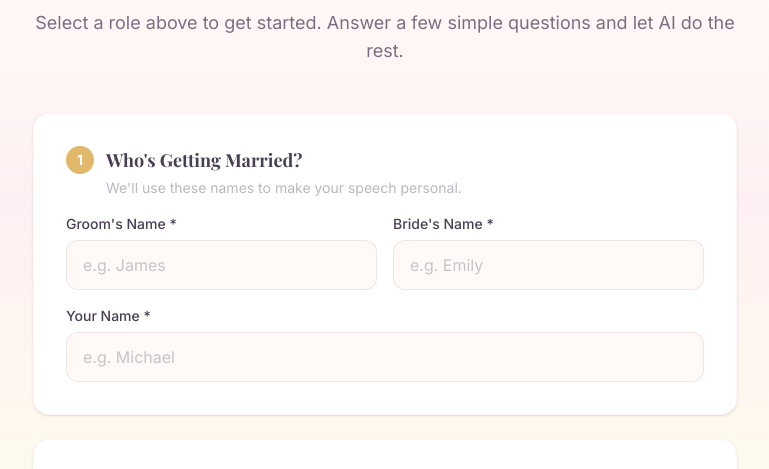
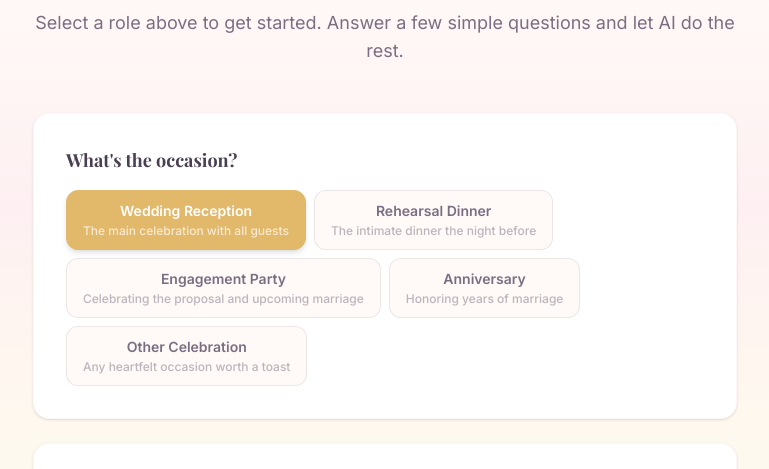
Before and after one commit to elaine202309/toastgen, a React (Vite) app: page / in a window 1280 px wide. Shown: the part 2435-2904 px from the top of the page, without its empty margins (255-1024 px from the left). Built offline with nearby package versions, Linux system fonts and the light colour scheme; no server answers; a web font is replaced by a local one.

Commit message:
Add occasion selector for non-wedding events

```diff
--- a/src/components/SpeechForm.tsx
+++ b/src/components/SpeechForm.tsx
@@ -2,7 +2,7 @@ import { useState } from 'react';
 import { Sparkles, Loader2 } from 'lucide-react';
 import ToneSelector from './ToneSelector';
 import type { FormData } from '../data/roles';
-import { roles, lengths, relationships, knownYearsOptions } from '../data/roles';
+import { roles, lengths, relationships, knownYearsOptions, occasions } from '../data/roles';
 
 interface Props {
   selectedRole: string;
@@ -14,6 +14,7 @@ interface Props {
 
 export default function SpeechForm({ selectedRole, selectedTone, onToneChange, isGenerating, onSubmit }: Props) {
   const role = roles.find(r => r.id === selectedRole);
+  const [occasion, setOccasion] = useState('wedding');
   const [groomName, setGroomName] = useState('');
   const [brideName, setBrideName] = useState('');
   const [yourName, setYourName] = useState('');
@@ -34,6 +35,7 @@ export default function SpeechForm({ selectedRole, selectedTone, onToneChange, i
 
     onSubmit({
       role: selectedRole,
+      occasion,
       tone: selectedTone,
       groomName: groomName.trim(),
       brideName: brideName.trim(),
@@ -65,6 +67,28 @@ export default function SpeechForm({ selectedRole, selectedTone, onToneChange, i
       </div>
 
       <form onSubmit={handleSubmit} className="space-y-6">
+
+        {/* Occasion Selector */}
+        <div className="bg-white rounded-2xl p-6 sm:p-8 shadow-sm border border-blush-dark/20">
+          <h3 className="text-lg font-bold font-heading text-charcoal mb-4">What's the occasion?</h3>
+          <div className="flex flex-wrap gap-2">
+            {occasions.map((occ) => (
+              <button
+                key={occ.id}
+                type="button"
+                onClick={() => setOccasion(occ.id)}
+                className={`px-4 py-2.5 rounded-xl text-sm font-medium transition-all cursor-pointer border ${
+                  occasion === occ.id
+                    ? 'bg-champagne text-white border-champagne shadow-md'
+                    : 'bg-ivory text-charcoal-light border-charcoal/10 hover:border-champagne/50'
+                }`}
+              >
+                <div className="font-semibold">{occ.label}</div>
+                <div className={`text-xs mt-0.5 ${occasion === occ.id ? 'text-white/70' : 'text-charcoal-light/50'}`}>{occ.description}</div>
+              </button>
+            ))}
+          </div>
+        </div>
 
         {/* Step 1: Who's Getting Married */}
         <div className="bg-white rounded-2xl p-6 sm:p-8 shadow-sm border border-blush-dark/20 space-y-4">
--- a/src/data/roles.ts
+++ b/src/data/roles.ts
@@ -68,6 +68,14 @@ export const roles: Role[] = [
   },
 ];
 
+export const occasions = [
+  { id: 'wedding', label: 'Wedding Reception', description: 'The main celebration with all guests' },
+  { id: 'rehearsal', label: 'Rehearsal Dinner', description: 'The intimate dinner the night before' },
+  { id: 'engagement', label: 'Engagement Party', description: 'Celebrating the proposal and upcoming marriage' },
+  { id: 'anniversary', label: 'Anniversary', description: 'Honoring years of marriage' },
+  { id: 'other', label: 'Other Celebration', description: 'Any heartfelt occasion worth a toast' },
+];
+
 export const tones = [
   { id: 'heartfelt', label: 'Heartfelt', icon: Heart },
   { id: 'humorous', label: 'Humorous', icon: Smile },
@@ -84,6 +92,7 @@ export const lengths = [
 
 export interface FormData {
   role: string;
+  occasion: string;
   groomName: string;
   brideName: string;
   yourName: string;
--- a/src/hooks/buildPrompt.ts
+++ b/src/hooks/buildPrompt.ts
@@ -5,6 +5,10 @@ export function buildSystemPrompt(data: FormData): string {
   const role = roles.find(r => r.id === data.role);
   const roleLabel = role?.label || 'Guest';
   const wordCount = lengths.find(l => l.value === data.length)?.words || 500;
+  const occasionLabel = data.occasion === 'rehearsal' ? 'rehearsal dinner' :
+    data.occasion === 'engagement' ? 'engagement party' :
+    data.occasion === 'anniversary' ? 'anniversary celebration' :
+    data.occasion === 'other' ? 'special celebration' : 'wedding reception';
 
   // Detect how much detail the user provided
   const detailFields = [data.firstMet, data.funniestMemory, data.touchingMemory, data.perfectMatch, data.threeWords];
@@ -43,7 +47,7 @@ DO NOT:
   return `You are an expert wedding speech writer with years of experience crafting unforgettable toasts. You write speeches that are authentic, personal, and perfectly balanced — never cheesy, never generic.
 
 ## Your Task
-Write a ${roleLabel.toLowerCase()} wedding speech for ${data.groomName} and ${data.brideName}'s wedding.
+Write a ${roleLabel.toLowerCase()} speech for ${data.groomName} and ${data.brideName}'s ${occasionLabel}. This is NOT necessarily a wedding reception — it's a ${occasionLabel}. Adapt the speech accordingly: a rehearsal dinner speech is more intimate and casual, an engagement party speech looks forward to the wedding, an anniversary speech celebrates years together, etc.
 
 ## Speaker
 Name: ${data.yourName}
--- a/src/hooks/useSpeechGenerator.ts
+++ b/src/hooks/useSpeechGenerator.ts
@@ -22,6 +22,7 @@ async function callDeepSeek(data: FormData): Promise<{ speech: string; creditsRe
       max_tokens: 1200,
       temperature: 0.85,
       role: data.role,
+      occasion: data.occasion,
       tone: data.tone,
       length: data.length,
     }),
```
Also changed, not shown: 1 other file (tests, documents, lock files or other folders).
